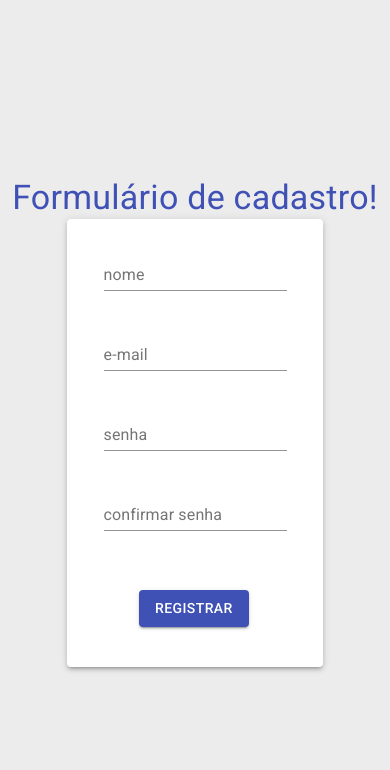
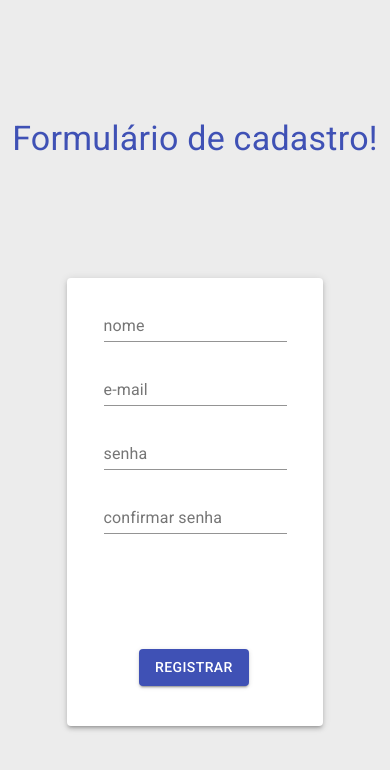
Before and after one commit to maykelnekel/formulario-de-cadastro, a React (Create React App) app: page / in a window 390 px wide. Shown: the top 770 px of the page. Built offline with nearby package versions, Linux system fonts and the light colour scheme.

Commit message:
finalizado com useParams e mobile

```diff
--- a/src/App.js
+++ b/src/App.js
@@ -9,10 +9,11 @@ function App() {
   const [newUser, setNewUser] = useState({})
   const [isLoged, setIsLoged] = useState(false)
   console.log(newUser)
+
   return (
     <div className="App">
       <Switch>
-          <Route path='/home'>
+          <Route path='/home/:user'>
             <HomePage newUser={newUser} isLoged={isLoged} />
           </Route>
 
--- a/src/Pages/Form/index.jsx
+++ b/src/Pages/Form/index.jsx
@@ -6,6 +6,10 @@ import { makeStyles } from '@material-ui/core/styles';
 import { useHistory } from 'react-router-dom';
 
 const useStyles = makeStyles((theme) => ({
+    container: {
+        width: '100vw',
+        height: '100vh',
+    },
     formContainer: {
       display: 'flex',
       flexWrap: 'wrap',
@@ -17,11 +21,12 @@ const useStyles = makeStyles((theme) => ({
       },
     },
     gridContainer: {
-        width: '100vw',
-        height: '100vh',
-        justifyContent: 'Center',
+        width: '100%',
+        height: '100%',
+        justifyContent: 'space-evenly',
+        textAlign: 'center',
         '& .MuiTextField-root': {
-            margin: theme.spacing(2),
+            margin: theme.spacing(1),
           },
     },
     button: {
@@ -37,7 +42,7 @@ const useStyles = makeStyles((theme) => ({
     },
   }));
 
-export default function Form ({setNewUser, setIsLoged, isLoged}) {
+export default function Form ({setNewUser, setIsLoged}) {
     const history = useHistory();
     const classes = useStyles();
 
@@ -66,9 +71,12 @@ export default function Form ({setNewUser, setIsLoged, isLoged}) {
     const handleSubmitData = (data) => {
         setNewUser(data)
         setIsLoged(true)
-        history.push('/home')
+        history.push(`/home/${data.name}`)
     }
     return(
+        <Grid className={classes.container} >
+
+
         <Grid className={classes.gridContainer}
         container
         justifyContent="space-between"
@@ -96,7 +104,6 @@ export default function Form ({setNewUser, setIsLoged, isLoged}) {
                             label='senha'
                             type='password'
                             helperText = {errors.password?.message}
-
                         />
                         <TextField
                             {...register('confirmPassword')}
@@ -104,7 +111,6 @@ export default function Form ({setNewUser, setIsLoged, isLoged}) {
                             label='confirmar senha'
                             type='password'
                             helperText = {errors.confirmPassword?.message}
-
                         />
                         <Button
                             type='subimit'
@@ -117,5 +123,6 @@ export default function Form ({setNewUser, setIsLoged, isLoged}) {
                     </form>
                 </Paper>
         </Grid>
+        </Grid>
     )
 }
--- a/src/Pages/Home/index.jsx
+++ b/src/Pages/Home/index.jsx
@@ -1,18 +1,19 @@
-import { Button, CardHeader, Grid, Paper, Typography } from "@material-ui/core"
-import { Link, Redirect, useHistory} from "react-router-dom"
+import { Button, Grid, Paper, Typography } from "@material-ui/core"
+import { Link, Redirect, useParams} from "react-router-dom"
 import { makeStyles } from '@material-ui/core/styles';
 
 
 export default function HomePage ({newUser, isLoged}) {
-
+    const user = useParams();
     const useStyles = makeStyles((theme) => ({
         homeContainer: {
             height: '100vh',
             width: '100vw',
+
         },
         contentContainer: {
-            height: '60vh',
-            width: '60vw',
+            height: '100%',
+            width: '100%',
             textAlign: 'center',
         },
         paper: {
@@ -35,9 +36,6 @@ export default function HomePage ({newUser, isLoged}) {
        return <Redirect to='/'/>
     }
     return(
-        <div height='100vh'>
-
-
         <Grid
         className={classes.homeContainer}
         container
@@ -49,7 +47,7 @@ export default function HomePage ({newUser, isLoged}) {
         className={classes.contentContainer}
         container
         direction="column"
-        justifyContent="space-between"
+        justifyContent="space-evenly"
         alignItems="center"
         >
                 <Typography variant='h3' color="primary">Bem vindo {newUser.name}!</Typography>
@@ -66,6 +64,5 @@ export default function HomePage ({newUser, isLoged}) {
                 </Link>
             </Grid>
         </Grid>
-        </div>
     )
 }
```
